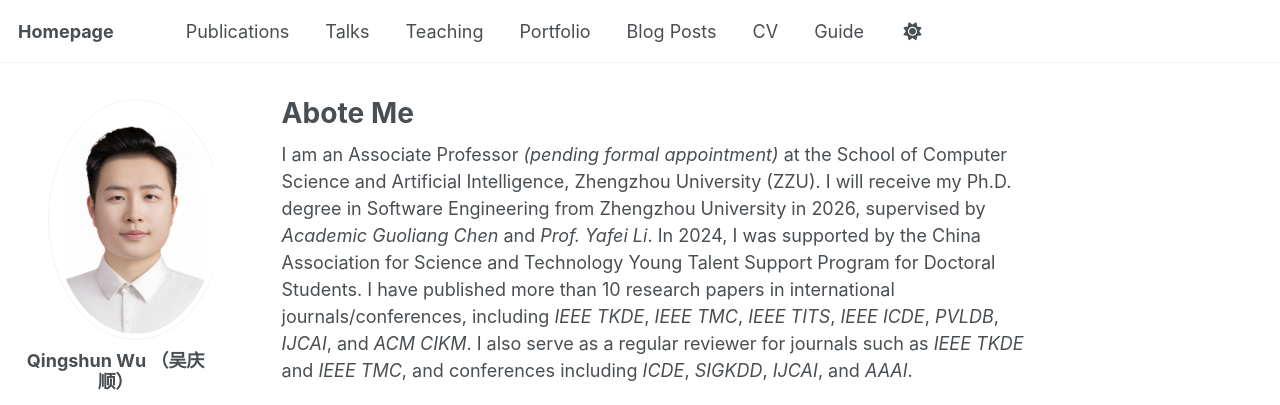
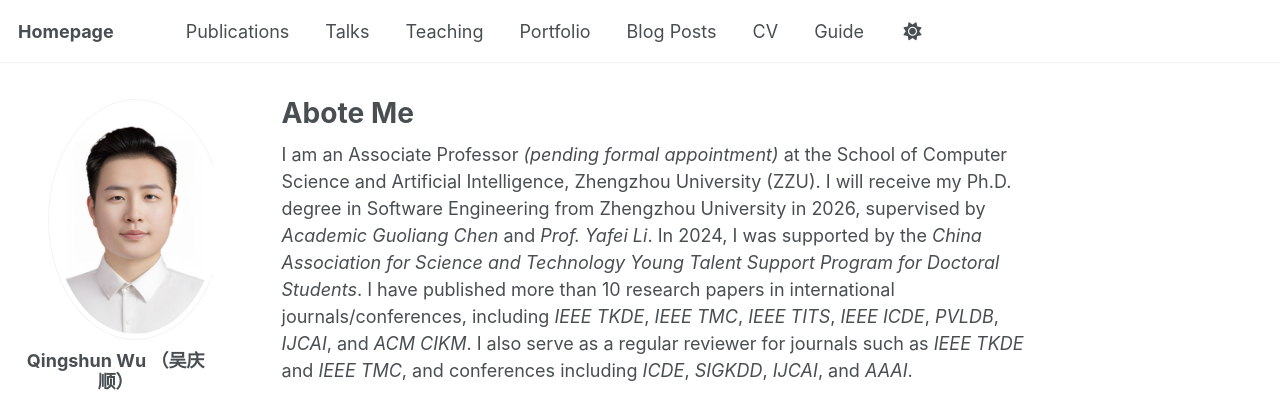
Before and after one commit to aiqswu/homepage, a Jekyll site: the page built from _pages/about.md, in a window 1280 px wide and 900 px high. Shown: the top 405 px of the window. Built offline with Jekyll 4.4.1, drawn with Linux system fonts in a browser that asks for light colours; some web fonts are replaced; a script bundle is joined from its source files by our own code; library files that are not in the unit come from our copies; some of the changed text lies outside the part shown.

```diff
--- a/_pages/about.md
+++ b/_pages/about.md
@@ -7,7 +7,7 @@ redirect_from:
   - /about.html
 ---
 
-I am an Associate Professor *(pending formal appointment)* at the School of Computer Science and Artificial Intelligence, Zhengzhou University (ZZU). I will receive my Ph.D. degree in Software Engineering from Zhengzhou University in 2026, supervised by *Academic Guoliang Chen* and *Prof. Yafei Li*.  In 2024, I was supported by the China Association for Science and Technology Young Talent Support Program for Doctoral Students.
+I am an Associate Professor *(pending formal appointment)* at the School of Computer Science and Artificial Intelligence, Zhengzhou University (ZZU). I will receive my Ph.D. degree in Software Engineering from Zhengzhou University in 2026, supervised by *Academic Guoliang Chen* and *Prof. Yafei Li*.  In 2024, I was supported by the *China Association for Science and Technology Young Talent Support Program for Doctoral Students*.
 I have published more than 10 research papers in international journals/conferences, including *IEEE TKDE*, *IEEE TMC*, *IEEE TITS*, *IEEE ICDE*, *PVLDB*, *IJCAI*, and *ACM CIKM*. I also serve as a regular reviewer for journals such as *IEEE TKDE* and *IEEE TMC*, and conferences including *ICDE*, *SIGKDD*, *IJCAI*, and *AAAI*.
 
 # **Research Interests**
@@ -64,7 +64,7 @@ My research interests cover **Spatio-temporal Data Management and Analytics** an
  **2022**, *China International “Internet+” College Students Innovation and Entrepreneurship Competition*, **National Third Prize**
  **2021**, **National Scholarship for Master’s Students**
  **2020**, *COVID-19 Data Visualization Public Welfare Action*, **National Silver Award**
- **2019**, *Intel Cup China Graduate Artificial Intelligence Innovation Competition*, **National Third Prize**
+ **2019**, *"Intel Cup" China Graduate Artificial Intelligence Innovation Competition*, **National Third Prize**
 
 ---
 
```
